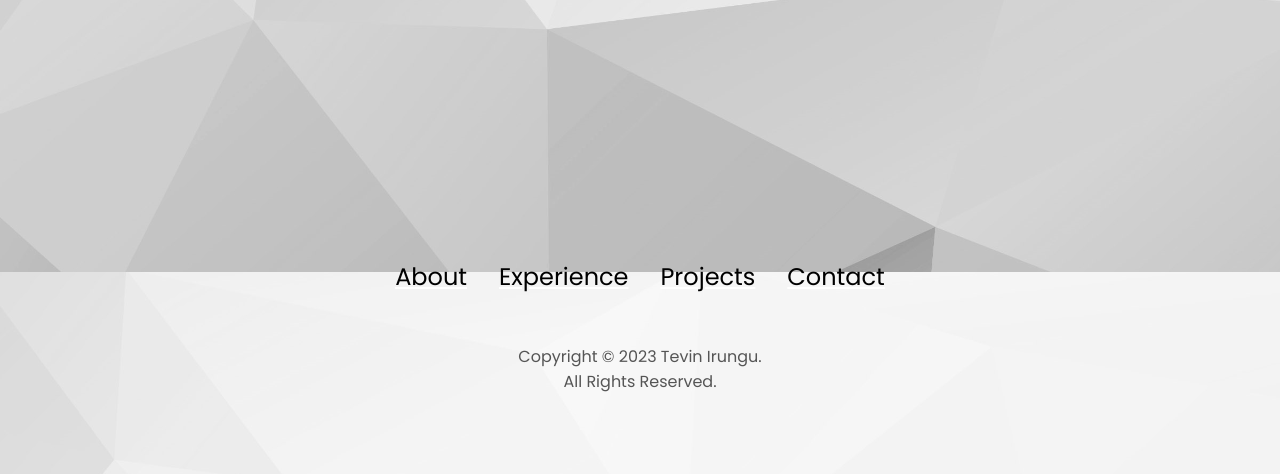
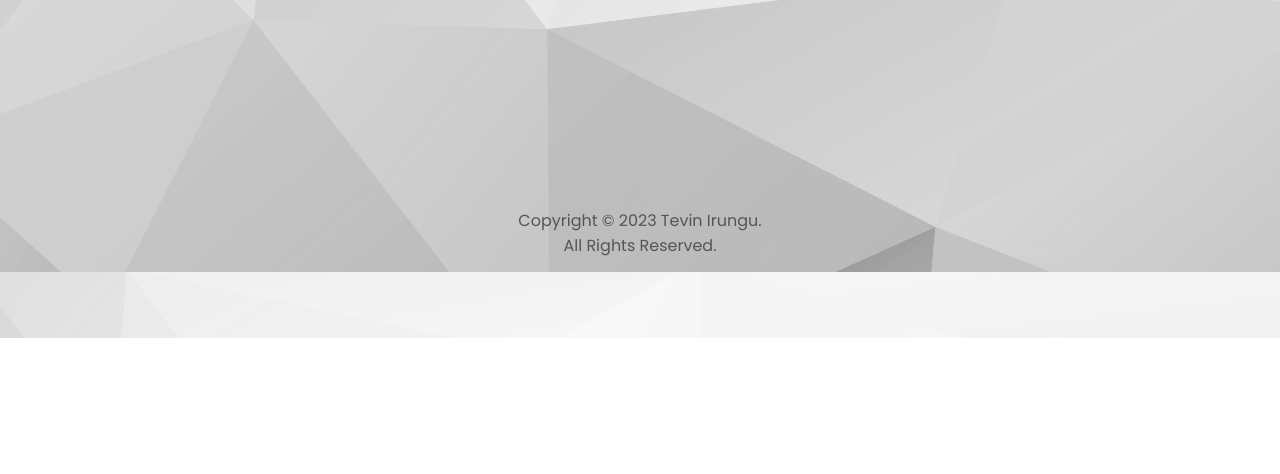
Before and after one commit to Tiwami626/Tiwami-Personal-Portfolio, a plain HTML site: page index.html in a window 1280 px wide. Shown: the part 688-1162 px from the top of the page. After the commit the page ends 1026 px from the top, so only its background shows below. Drawn offline with Linux system fonts and the light colour scheme.

Commit message:
Changes to index and CSS
Got rid of some navigation in the footer element and the scrollbar

```diff
--- a/index.html
+++ b/index.html
@@ -80,17 +80,7 @@
     </section>
 
    <footer>
-    <nav>
-        <div class="nav-links-container">
-            <ul class="nav-links">
-                <li><a href="about.html">About</a></li>
-                <li><a href="experience.html">Experience</a></li>
-                <li><a href="projects.html">Projects</a></li>
-                <li><a href="contact.html">Contact</a></li>
-            </ul>
-        </div>
-    </nav>
-    <p>Copyright &#169; 2023 Tevin Irungu. <br> All Rights Reserved.</p>
+       <p>Copyright &#169; 2023 Tevin Irungu. <br> All Rights Reserved.</p>
    </footer>
    <script src="script.js"></script>
 </body>
--- a/styles.css
+++ b/styles.css
@@ -14,6 +14,7 @@ body{
     background-position: center;
     background-attachment: fixed;
     background-size: cover;
+    overflow: hidden;
 }
 
 body, html{
```
